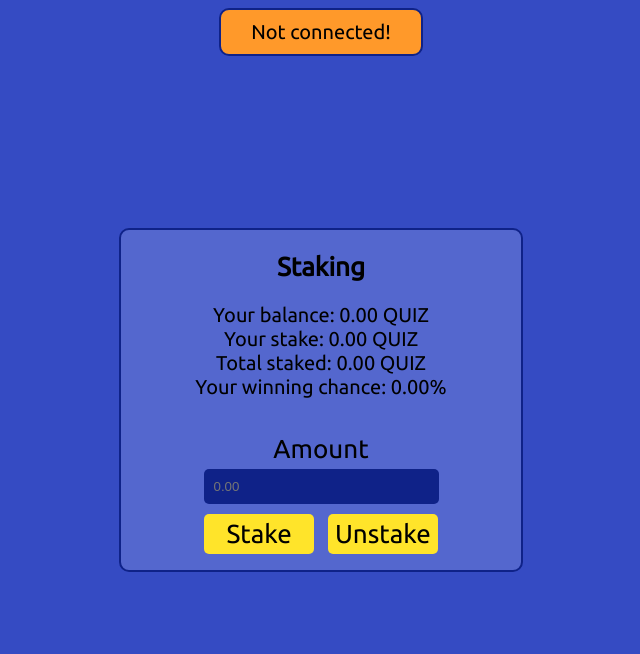
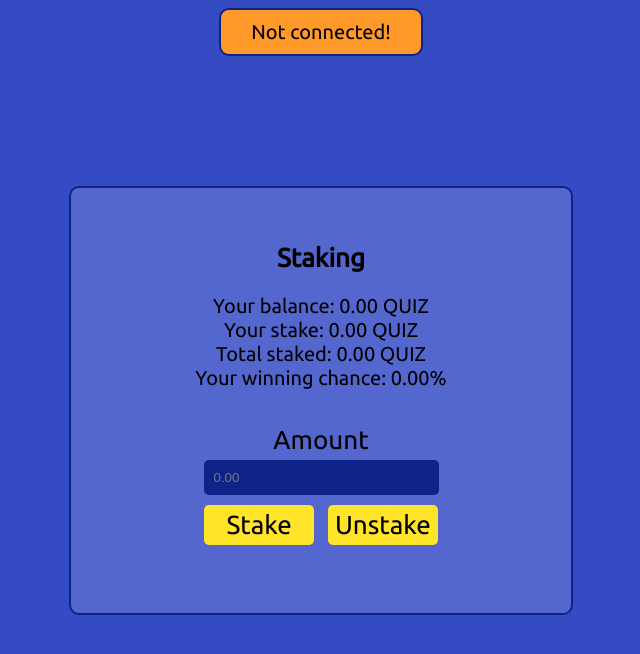
Before and after one commit to Gusarich/stake-quiz, a plain HTML site: page index.html in a window 1280 px wide. Shown: the whole page, without its empty margins (319-959 px from the left). Drawn offline with Linux system fonts and the light colour scheme.

Commit message:
make staking div bigger

```diff
--- a/index.html
+++ b/index.html
@@ -16,7 +16,7 @@
             <i style="display: none;" class="signout fa fa-sign-out"></i>
         </div>
         <div class="staking">
-            <h2 class="p26">Staking</h2>
+            <h2 class="top p26">Staking</h2>
 
             <span class="text p20">Your balance: <span class="number">0.00</span> QUIZ</span>
             <br>
--- a/styles.css
+++ b/styles.css
@@ -36,8 +36,8 @@ input[type=number] {
 }
 
 .staking {
-    width: 400px;
-    height: 340px;
+    width: 500px;
+    height: 425px;
     border: 2px solid #0F2288;
     border-radius: 10px;
     background-color: #5467CE;
@@ -48,6 +48,10 @@ input[type=number] {
     right: 0;
     margin: auto;
     text-align: center;
+}
+
+.top {
+    margin-top: 55px;
 }
 
 .form {
@@ -107,6 +111,10 @@ input:focus {
         height: 730px;
     }
 
+    .top {
+        margin-top: 40px;
+    }
+
     .button {
         width: 240px;
         height: 90px;
```
